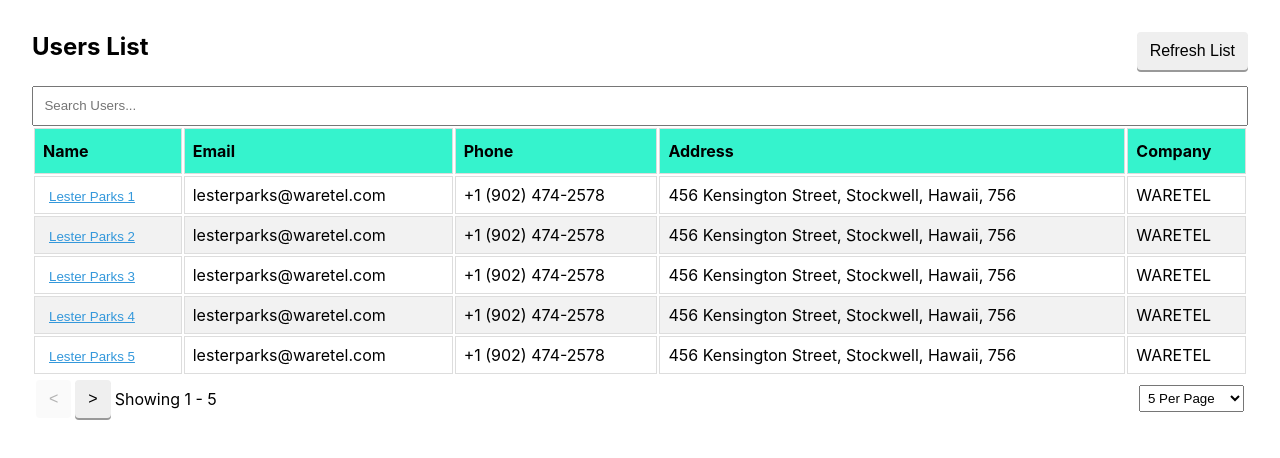
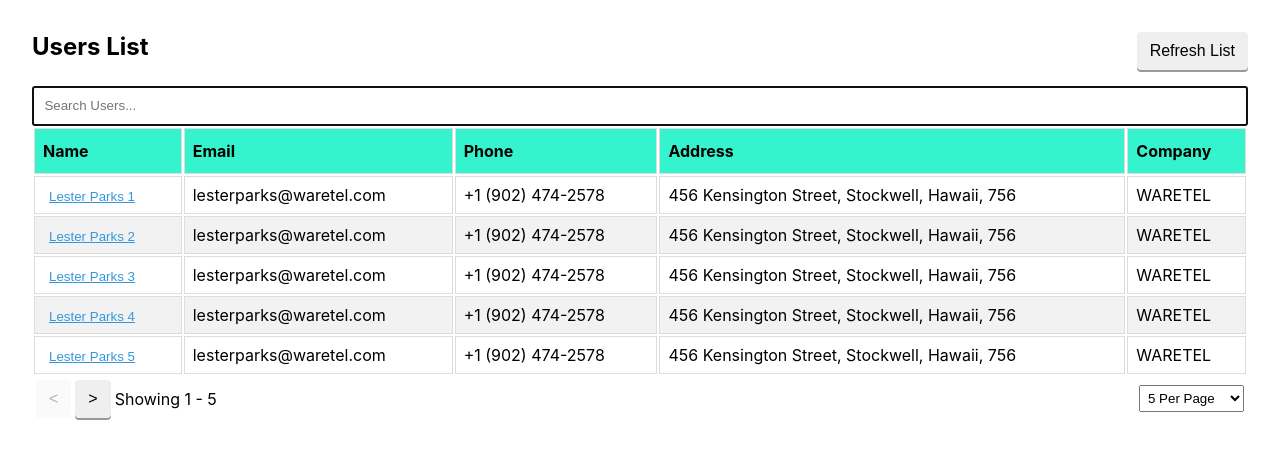
Before and after one commit to fredlintz5/react-app-typescript, a React (Create React App) app: page / in a window 1280 px wide. Shown: the top 458 px of the page. Built offline with nearby package versions, Linux system fonts and the light colour scheme.

Commit message:
focus search input

```diff
--- a/src/components/general/Pagination.tsx
+++ b/src/components/general/Pagination.tsx
@@ -3,7 +3,7 @@ import { useEffect, useState } from 'react'
 export interface PaginationProps {
   perPage?: number
   currentPage?: number
-  pageOptions?: number[]
+  pageOptions?: Array<number>
   total: number
   id: string
   setPerPage: Function
--- a/src/components/general/Table.tsx
+++ b/src/components/general/Table.tsx
@@ -1,4 +1,4 @@
-import { useEffect, useState, useMemo } from 'react'
+import { useEffect, useState, useMemo, useRef } from 'react'
 import debounce from 'lodash/debounce'
 
 import { Pagination, PaginationProps } from './Pagination';
@@ -66,6 +66,7 @@ export const Table = (props: TableProps) => {
   })
 
   // hooks
+  const searchRef = useRef<HTMLInputElement>(null)
   const debouncedFilter = useMemo(() => {
     return debounce(({ search, rows }) => {
       setFilteredRows(filterRows(search, rows))
@@ -73,6 +74,7 @@ export const Table = (props: TableProps) => {
     }, 600)
   }, []);
 
+  useEffect(() => searchRef.current?.focus(), [searchRef, hasSearch, loading])
   useEffect(() => {
     setFilteredRows([...rows])
     setPaginationProps(p => ({ ...p, total: rows.length }))
@@ -153,6 +155,7 @@ export const Table = (props: TableProps) => {
                 {hasSearch &&
                   <input
                     type="text"
+                    ref={searchRef}
                     placeholder={placeholder}
                     style={{width: '100%', boxSizing: 'border-box', padding: '0.65rem'}}
                     value={searchText} onChange={e => handleSearchEvent(e)}/>}
```
